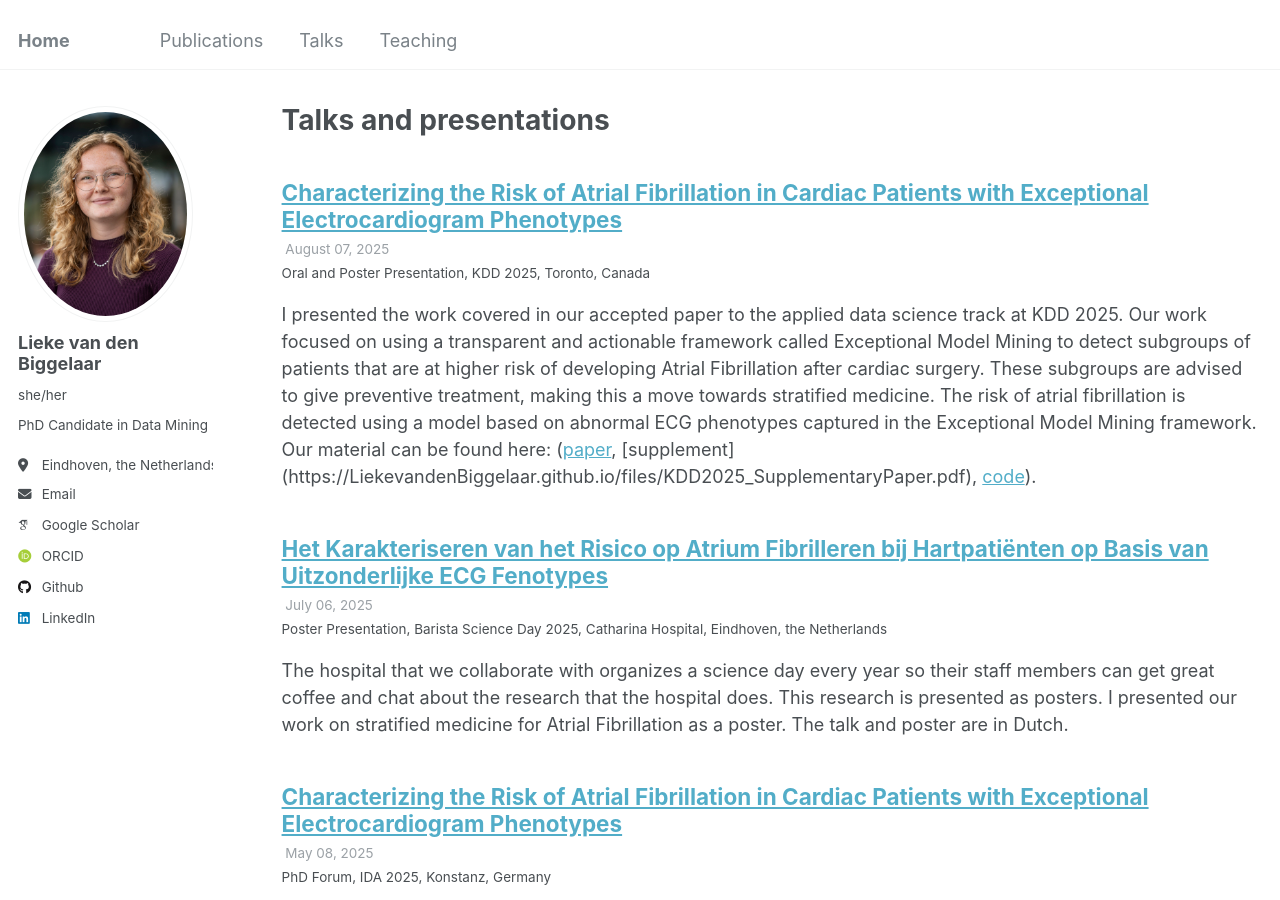
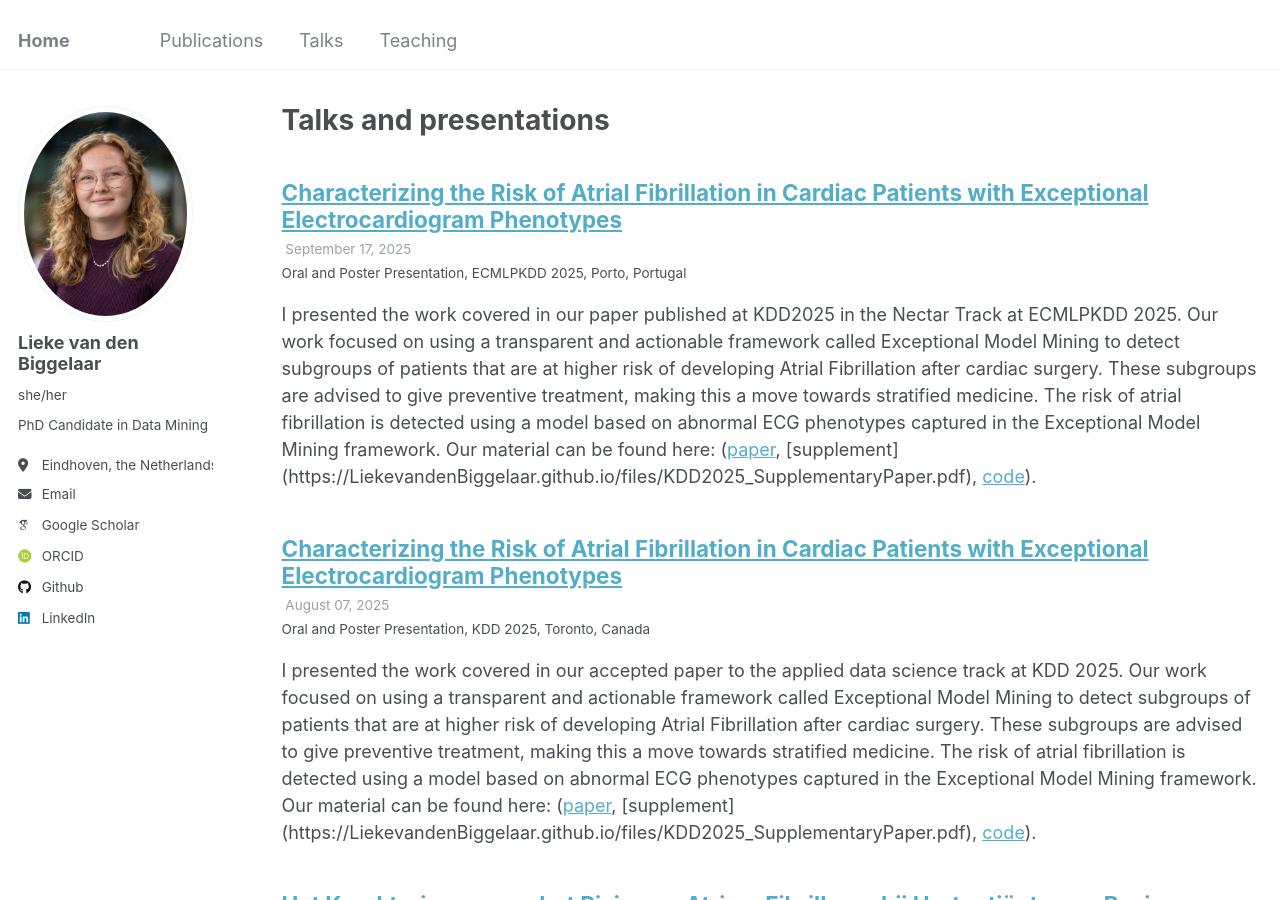
Before and after one commit to liekevandenbiggelaar/liekevandenbiggelaar.github.io, a Jekyll site: the page built from _pages/talks.html, in a window 1280 px wide and 900 px high. Built offline with Jekyll 4.4.1, drawn with Linux system fonts in a browser that asks for light colours; some web fonts are replaced.

Commit message:
new talk

```diff
--- /dev/null
+++ b/_talks/2025-09-17-EAFMECMLPKDD.md
@@ -0,0 +1,13 @@
+---
+title: "Characterizing the Risk of Atrial Fibrillation in Cardiac Patients with Exceptional Electrocardiogram Phenotypes"
+collection: talks
+type: "Oral and Poster Presentation"
+permalink: /talks/2025-09-17-EAFMECMLPKDD
+venue: "ECMLPKDD 2025"
+date: 2025-09-17
+location: "Porto, Portugal"
+---
+
+I presented the work covered in our paper published at KDD2025 in the Nectar Track at ECMLPKDD 2025. Our work focused on using a transparent and actionable framework called Exceptional Model Mining to detect subgroups of patients that are at higher risk of developing Atrial Fibrillation after cardiac surgery. These subgroups are advised to give preventive treatment, making this a move towards stratified medicine. The risk of atrial fibrillation is detected using a model based on abnormal ECG phenotypes captured in the Exceptional Model Mining framework. Our material can be found here: ([paper](https://LiekevandenBiggelaar.github.io/files/KDD2025_Paper.pdf), [supplement] (https://LiekevandenBiggelaar.github.io/files/KDD2025_SupplementaryPaper.pdf), [code](https://github.com/liekevandenbiggelaar/EAFM)).
+
+![Poster](ECMLPKDD2025_Poster.png)
```
Also changed, not shown: _pages/about.md (+6 -1 lines), 2 other files.
